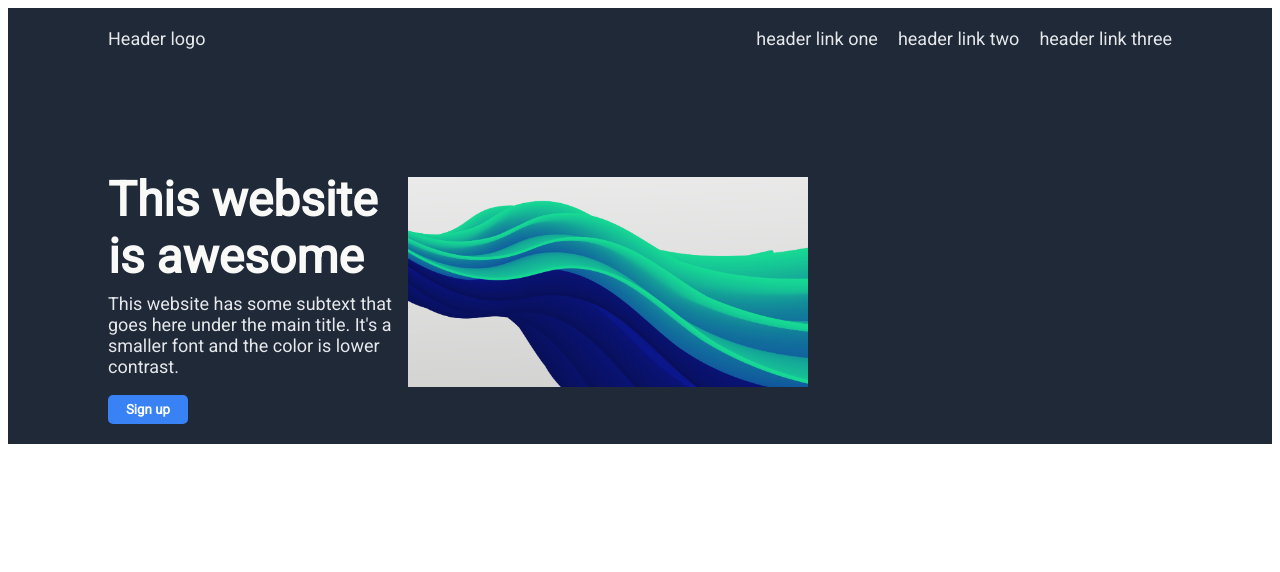
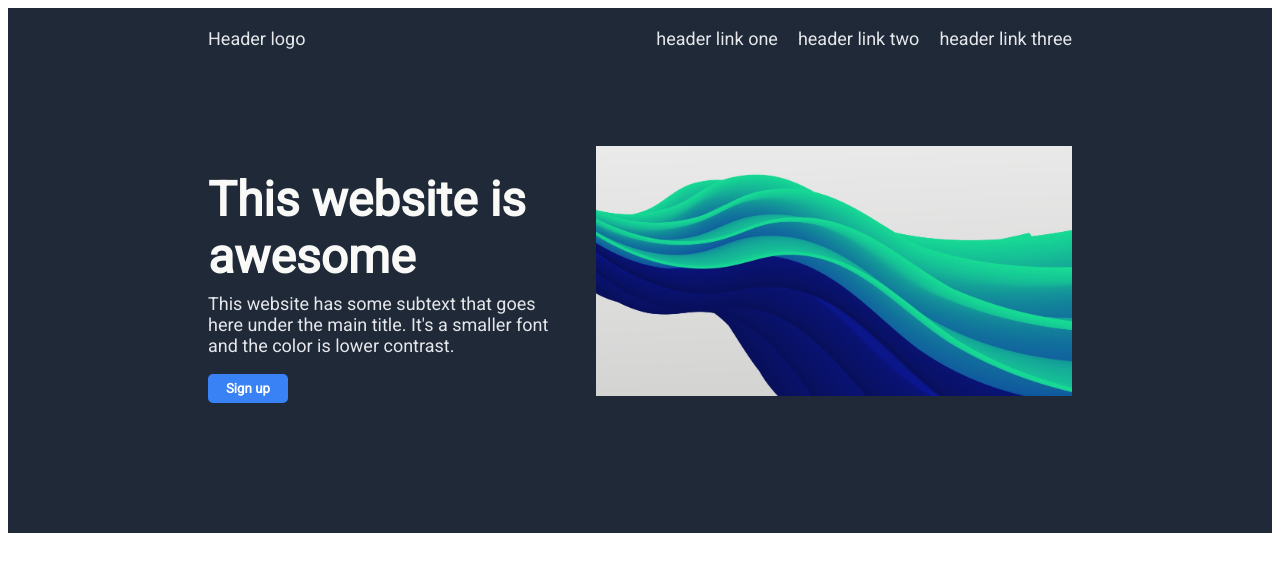
Before and after one commit to MrACIID/landing-page-odin, a plain HTML site: page index.html in a window 1280 px wide. Drawn offline with Linux system fonts and the light colour scheme.

Commit message:
Attempt to fix the image on header

```diff
--- a/style.css
+++ b/style.css
@@ -7,9 +7,9 @@
 
 .wrapper {
     background-color: #1f2937;
-    padding: 20px 100px;
+    padding: 20px 200px 130px 200px;
     margin: 0;
-    max-width: 1440px;
+    max-width: 1300px;
     margin-left: auto;
     margin-right: auto;
     display: flex;
@@ -37,10 +37,10 @@ h1 {
 .hero {
     display: flex;
     flex-direction: column;
-    max-width: 300px;
 }
 
-.hero p, a {
+.hero p,
+a {
     text-decoration: none;
     font-size: 18px;
     color: #e5e7eb;
@@ -59,10 +59,12 @@ h1 {
 
 .wrapperunderheader {
     display: flex;
+    justify-content: space-between;
+    gap: 30px;
 }
+
 .wrapperunderheader img {
+    max-height: 250px;
     align-self: center;
-    height: auto;
-    max-width: 400px;
     object-fit: cover;
 }
```
